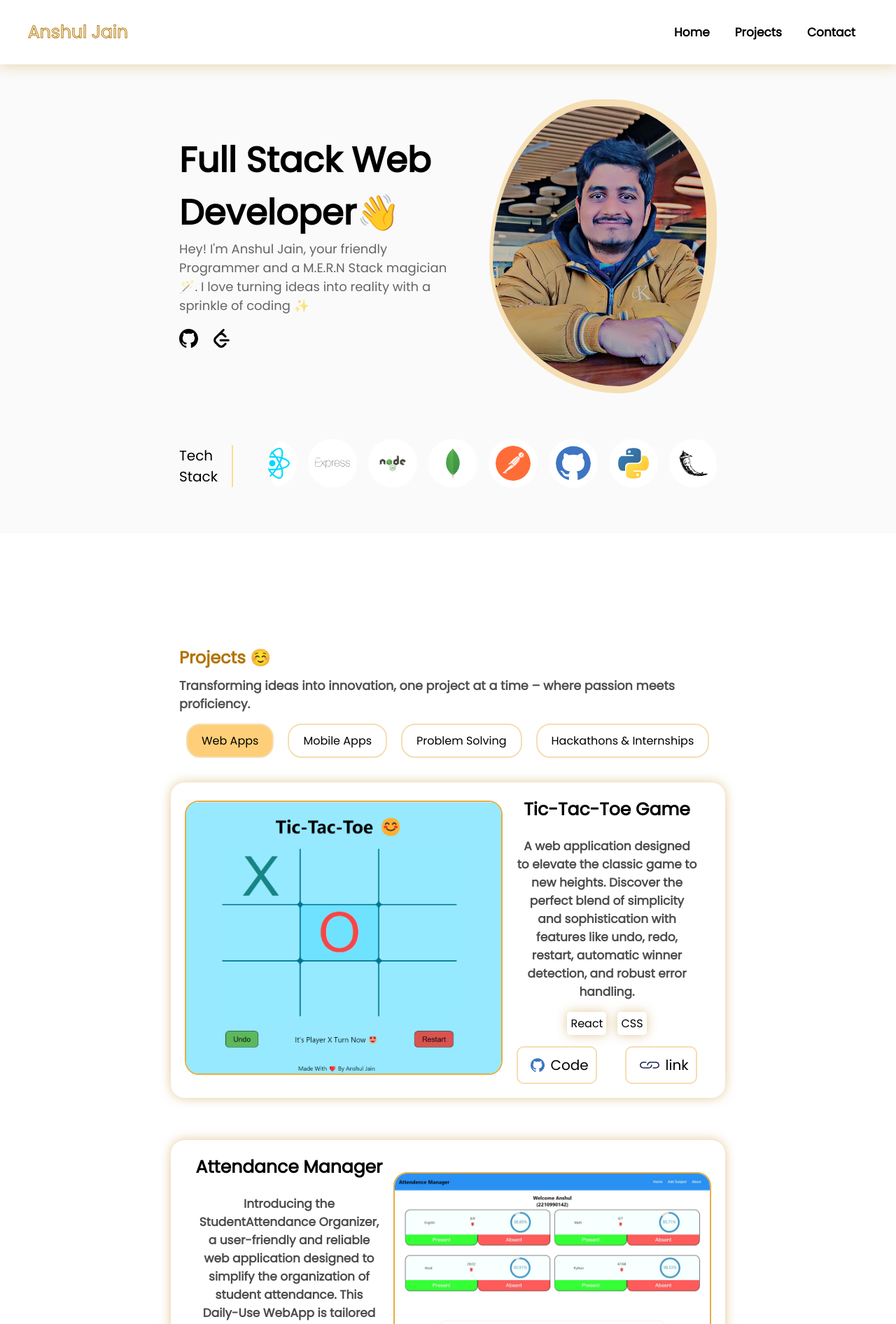
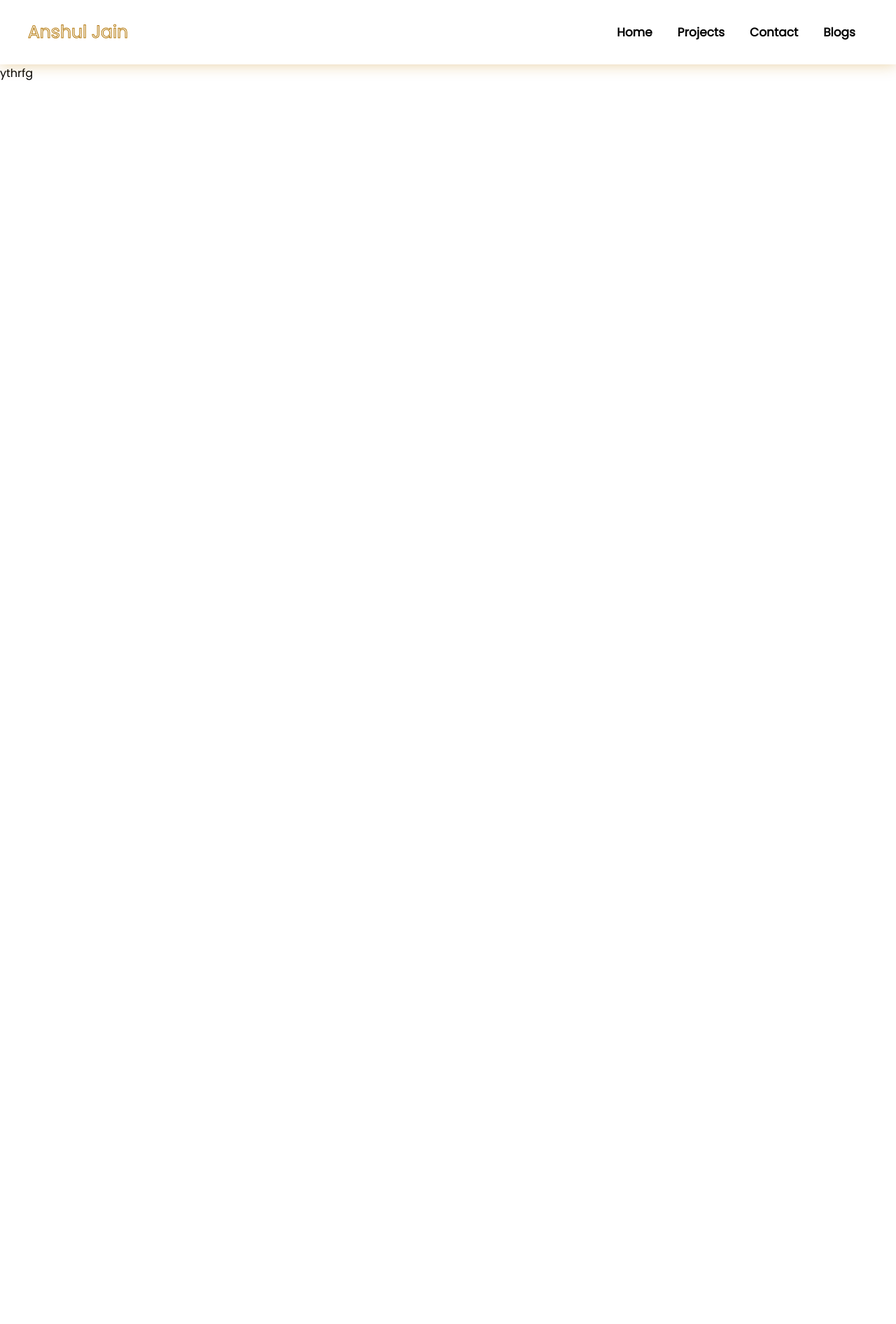
Before and after one commit to anshuljain8110/portfolio, a React (Create React App) app: page /blog in a window 1280 px wide. Shown: the top 1892 px of the page at 70% size. After the commit the page ends 800 px from the top, so only its background shows below. Built offline with nearby package versions, Linux system fonts and the light colour scheme.

Commit message:
blogs page added

```diff
--- a/package.json
+++ b/package.json
@@ -9,6 +9,7 @@
     "@testing-library/user-event": "^13.5.0",
     "react": "^18.2.0",
     "react-dom": "^18.2.0",
+    "react-router-dom": "^6.22.3",
     "react-scripts": "5.0.1",
     "web-vitals": "^2.1.4"
   },
--- a/src/App.js
+++ b/src/App.js
@@ -1,26 +1,26 @@
+import { React } from 'react';
 import './App.css';
-import Contact from './components/contact/Contact';
-import Footer from './components/footer/Footer';
-import Main from './components/main/Main';
-import Navbar from './components/navbar/Navbar';
-import Portfolio from './components/portfolio/Portfolio';
-// import Chatbox from './components/chatbox/Chatbox'
-import { useState } from 'react';
+import Blog from './components/blogs/Blog';
+import Hero from './components/hero/Hero';
+import {createBrowserRouter,RouterProvider} from "react-router-dom";
+
+const router = createBrowserRouter([
+  {
+    path: "/",
+    element: (<Hero/>)
+  },
+  {
+    path: "/blog",
+    element: (<Blog/>)
+  }
+])
+
+
 function App() {
-  const [ref,setref]=useState(false)
-  const toggle=()=>{
-    if(ref===true){
-      setref(false)
-    }
-  }
+
   return (
-    <div onClick={()=>{toggle()}}>
-    <Navbar re={ref} setre={setref}/>
-    <Main/>
-    <Portfolio/>
-    <Contact/>
-    <Footer/>
-    {/* <Chatbox/> */}
+    <div>
+      <RouterProvider router={router} />
     </div>
   );
 }
--- /dev/null
+++ b/src/components/blogs/Blog.js
@@ -0,0 +1,11 @@
+import React from 'react'
+import Navbar from '../navbar/Navbar'
+
+export default function Blog() {
+  return (
+    <div className='blogs'>
+      <Navbar/>
+      ythrfg
+    </div>
+  )
+}
--- a/src/components/contact/Contact.css
+++ b/src/components/contact/Contact.css
@@ -27,6 +27,17 @@
     border-radius: 50%;
     box-shadow: 0px 0px 10px rgba(0, 0, 0, 0.09);
 }
+
+.contact .container .flex a{
+    color: black;
+    text-decoration: none;
+    transition: color 0.3s ease;
+}
+
+.contact .container .flex a:hover{
+    color: blue;
+}
+
 .content{
     margin: 30px;
 }
--- a/src/components/contact/Contact.js
+++ b/src/components/contact/Contact.js
@@ -10,14 +10,14 @@ export default function Contact() {
                     <img src={process.env.PUBLIC_URL + "/svg/location.svg"} alt="Not Found" height="60px"/>
                     <div className='content'>
                         <h3>Location</h3>
-                        <p>Ambala,Haryana,India (133205)</p>
+                        <a href='https://www.google.com/maps/place/Ambala,+Haryana/@30.3721216,76.7362271,13z/data=!3m1!4b1!4m6!3m5!1s0x390fb62a421e6f11:0xebd28a29f7258d14!8m2!3d30.3752011!4d76.782122!16zL20vMDZ5Y240?entry=ttu' target='_blank' rel="noreferrer">Ambala,Haryana,India (133205)</a>
                     </div>
                 </div>
                 <div className="email">
                     <img src={process.env.PUBLIC_URL + "/svg/email.svg"} alt="Not Found" height="60px"/>
                     <div className='content'>
                         <h3>Email</h3>
-                        <p>anshuljain8110@gmail.com</p>
+                        <a className='emailid' href='mailto:anshuljain8110@gmail.com'>anshuljain8110@gmail.com</a>
                     </div>
                 </div>
             </div>
--- a/src/components/footer/Footer.css
+++ b/src/components/footer/Footer.css
@@ -19,9 +19,10 @@
 .footer .container div>a{
     margin: 0px 10px;
     position: relative;
+    transition: scale 0.3s ease;
 }
 .footer .container div>a:hover{
-    bottom:5px;
+    scale: 1.2;
 }
 
 
--- a/src/components/footer/Footer.js
+++ b/src/components/footer/Footer.js
@@ -4,7 +4,7 @@ export default function Footer() {
   return (
     <section className='footer'>
         <div className='container'>
-            <h3>Copyright 2023 All rights reserved</h3>
+            <h3>Copyright 2024 All rights reserved</h3>
             <div>
                 {/* <a href="https://t.me/anshuljain8110/" target='_blank' rel="noreferrer"><img src={process.env.PUBLIC_URL + "/svg/telegram.svg"} alt="Not Found" height="40px"/></a> */}
                 <a href="https://leetcode.com/anshuljain8110" target='_blank' rel="noreferrer"><img src={process.env.PUBLIC_URL + "/svg/leetcode.svg"} alt="Not Found" height="27px"/></a>
--- /dev/null
+++ b/src/components/hero/Hero.js
@@ -0,0 +1,25 @@
+import React,{useState} from 'react'
+import Contact from '../contact/Contact';
+import Footer from '../footer/Footer';
+import Main from '../main/Main';
+import Navbar from '../navbar/Navbar';
+import Portfolio from '../portfolio/Portfolio';
+
+export default function Hero() {
+  const [ref,setref]=useState(false)
+  const toggle=()=>{
+    if(ref===true){
+      setref(false)
+    }
+  }
+    return (
+      <div onClick={()=>{toggle()}}>
+      <Navbar re={ref} setre={setref}/>
+      <Main/>
+      <Portfolio/>
+      <Contact/>
+      <Footer/>
+      {/* <Chatbox/> */}
+      </div>
+    );
+}
--- a/src/components/navbar/Navbar.js
+++ b/src/components/navbar/Navbar.js
@@ -1,22 +1,28 @@
 import React from 'react'
 import "./Navbar.css"
+import { Link } from 'react-router-dom'
 
 export default function Navbar({re,setre}){
+  const scrollToSection = (id) => {
+    const element = document.getElementById(id);
+    if (element) {
+      element.scrollIntoView({ behavior: 'smooth' });
+    }
+  };
   return (
     <nav>
         <div className="logo">
-            <a href='#home'>Anshul Jain</a>
+            <Link to='/#home'>Anshul Jain</Link>
         </div>
         <div className='routes'>
           <button onClick={()=>{setre(!re)}}><img src={process.env.PUBLIC_URL + "/svg/menu.svg"} alt='Not Found' height="25px"/></button>
-          <div style={re?{right:"5px",opacity:"1"}:{}}>
-            <a href="#home">Home</a>
-            <a href="#projects">Projects</a>
-            <a href="#contact">Contact</a>
-            {/* <button>Contact</button> */}
+          <div style={re ? { right: "5px", opacity: "1" } : {}}>
+            <Link to="/" onClick={() => scrollToSection('home')}>Home</Link>
+            <Link to="/" onClick={() => scrollToSection('projects')}>Projects</Link>
+            <Link to="/" onClick={() => scrollToSection('contact')}>Contact</Link>
+            <Link to="/blog">Blogs</Link>
           </div>
         </div>
-
-    </nav>
+      </nav>
   )
 }
--- a/src/components/portfolio/Portfolio.css
+++ b/src/components/portfolio/Portfolio.css
@@ -31,7 +31,7 @@ label {
     color: #000000;
     cursor: pointer;
     border-radius: 20px;
-    margin: 5px 10px;
+    margin: 5px 10px 5px 0px;
     border: 2px solid wheat;
 
 }
--- a/src/components/portfolio/Projects.js
+++ b/src/components/portfolio/Projects.js
@@ -26,9 +26,9 @@ let a=[
     {
         "image":"/images/portfolio_maker.jpg",
         "name":"Portfolio Maker (FULL STACK)",
-        "link":"https://www.youtube.com/watch?v=vVCdBHZSqzc",
+        "link":"",
         "content":"Explore the Full Stack Portfolio Maker – Your primary tool for crafting professional portfolios. Additionally, recruiters can efficiently search and discover profiles, simplifying the hiring process. Elevate your personal brand and streamline recruitment effortlessly with this versatile web app.",
-        "code":"https://github.com/anshuljain8110/portfolio_maker/",
+        "code":"",
         "techstack":["Postman","Flask","mongoDB"]
     }
 ]
```
Also changed, not shown: 1 other file (tests, documents, lock files or other folders).
